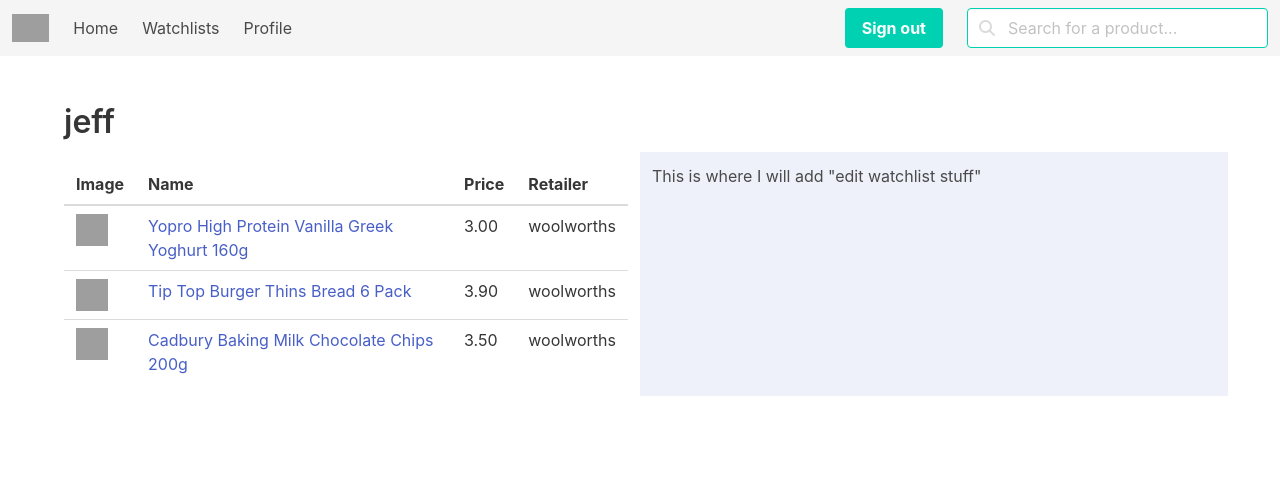
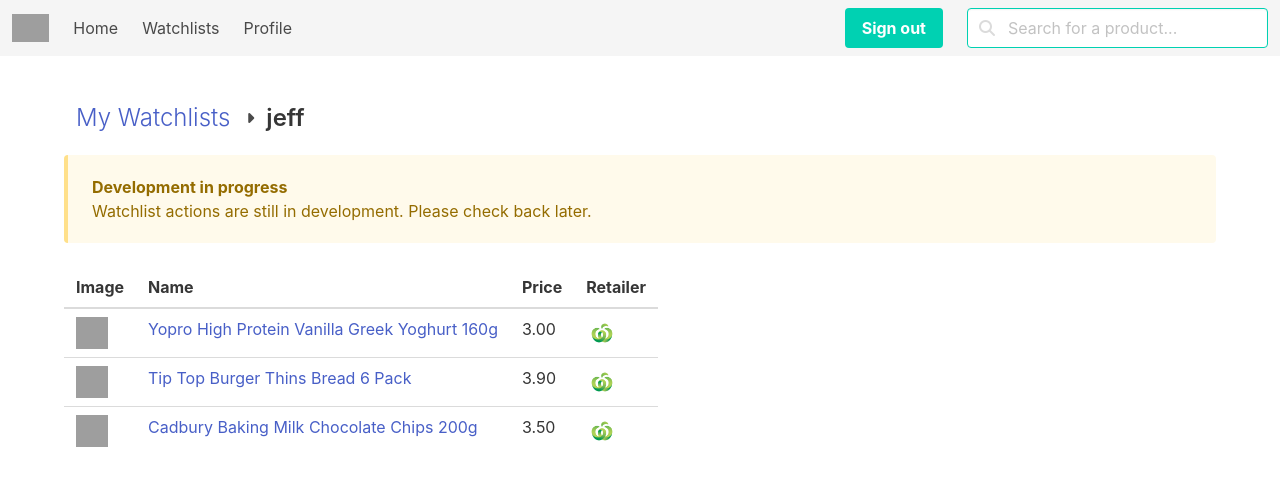
Before and after one commit to capstone-26/Shopping-Assistant, a Django app: template core/templates/watchlist.html in a window 1280 px wide. Shown: the top 486 px of the page. Run offline with Django 4.2, Linux system fonts and the light colour scheme; the template is opened without the code that fills it: values that come from a table or form of the project are taken from there, others are empty; data comes from the database, SQL or seed files in the repository; some libraries are stand-ins or nearby versions; grey boxes are pictures that could not be loaded.

Commit message:
Updated appearance of watchlist view and added a breadcrumb

```diff
--- a/core/templates/watchlist.html
+++ b/core/templates/watchlist.html
@@ -1,16 +1,46 @@
 {% extends 'bases/base_page.html' %}
+
+{% load static %}
 
 
 {% block content %}
 
+
+
 <div class="block">
-    <h1 class="title">{{ watchlist.title }}</h1>
+
+    <nav class="level">
+        <div class="level-left">
+            <div class="level-item">
+                <a href="#" onclick="history.back();" class="title is-4 has-text-weight-light has-text-link">My Watchlists</a>
+            </div>
+            <div class="level-item">
+                <span class="mr-2 icon is-small">
+                    <i class="fas fa-caret-right"></i>
+                </span>
+            </div>
+            <div class="level-item">
+                <h1 class="title is-4">{{ watchlist.title }}</h1>
+            </div>
+        </div>
+    </nav>
+
 </div>
 
 <div class="block">
-    <div class="columns is-centered">
-        <div class="column">
+    <!-- Actions for the watchlist go here -->
+    <!-- Replace this article with the edit and other buttons :) -->
+    <article class="message is-warning">
+        <div class="message-body">
+            <strong>Development in progress</strong>
+            <p>Watchlist actions are still in development. Please check back later.</p>
+        </div>
+    </article>
 
+</div>
+
+<div class="block">
+    <!-- Watchlist products list-->
     <table class="table">
         <thead>
             <tr>
@@ -26,19 +56,15 @@
                 <td><img class="image is-32x32" src="{{ product.image_url }}" alt="{{ product.name }}" width="100px"></td>
                 <td><a href="{% url 'product' product.id %}"> {{ product.name }}</a></td>
                 <td>{{ product.price }}</td>
-                            <td>{{ product.retailer }}</td>
+                <td>
+                    <figure class="image is-32x32">
+                        <img src="{% static 'img/' %}{{ product.retailer }}.png" alt="">
+                    </figure>
+                </td>
             </tr>
             {% endfor %}
         </tbody>
     </table>
-
-        </div>
-        <div class="column has-background-link-light">
-
-            <p>This is where I will add "edit watchlist stuff"</p>
-
-        </div>
-    </div>
 </div>
 
 {% endblock content %}
```
Lines whose indentation alone changed are shown as unchanged.
